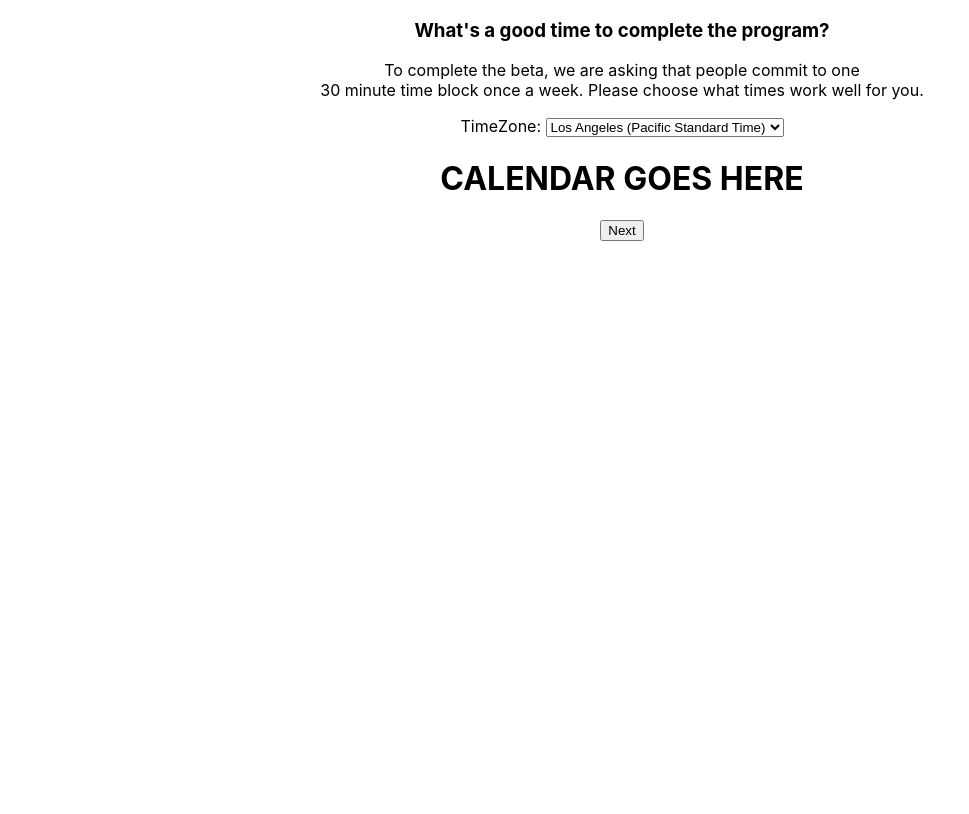
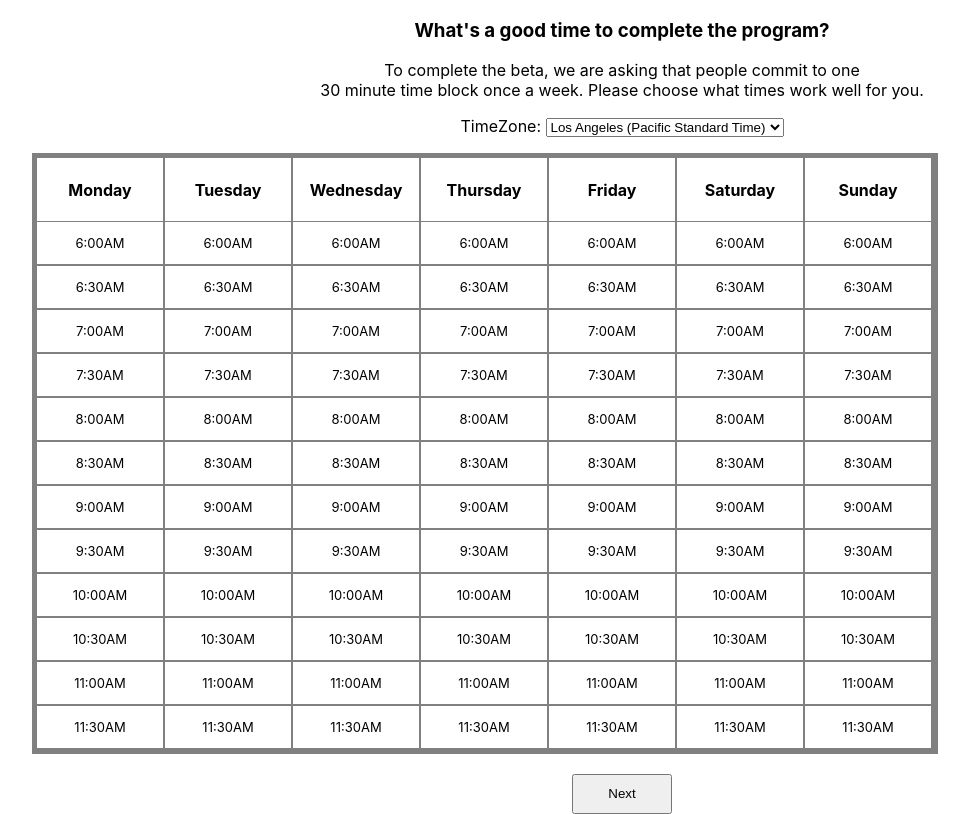
Before and after one commit to build-week-flex-together/frontend-max, a React (Create React App) app: page /user-schedule in a window 1280 px wide. Shown: the whole page, without its empty margins (18-987 px from the left). Built offline with nearby package versions, Linux system fonts and the light colour scheme.

Commit message:
Basic calendar made, no functionality yet

```diff
--- /dev/null
+++ b/src/components/UserSchedule.css
@@ -0,0 +1,29 @@
+.calendar {
+display: flex;
+flex-direction: row;
+justify-content: center;
+justify-content: space-evenly;
+width: 70%;
+border: 5px solid gray;
+margin-left: 50px;
+margin-right: 50px;
+
+}
+
+.column {
+   border-right: 2px solid gray;
+   width: 150px;
+
+}
+
+.time {
+    border-bottom: 1px solid gray;
+    border-top: 1px solid gray;
+    font-size: 13px;
+}
+
+
+button {
+    height: 40px;
+    width: 100px;
+}
--- a/src/components/UserSchedule.js
+++ b/src/components/UserSchedule.js
@@ -1,12 +1,42 @@
 import React from 'react';
 import { Link } from 'react-router-dom';
+import './UserSchedule.css'
+
+const days = [
+    'Monday',
+    'Tuesday',
+    'Wednesday',
+    'Thursday',
+    'Friday',
+    'Saturday',
+    'Sunday'
+]
+
+const timeSlots = [
+'6:00AM',
+'6:30AM',
+'7:00AM',
+'7:30AM',
+'8:00AM',
+'8:30AM',
+'9:00AM',
+'9:30AM',
+'10:00AM',
+'10:30AM',
+'11:00AM',
+'11:30AM',
+]
+
+
 
 class UserSchedule extends React.Component {
+
     constructor() {
         super();
         this.state = {
             timezone: '',
-            availabilityTimes: []
+            availabilityTimes: [],
+
         }
     }
 
@@ -20,6 +50,8 @@ class UserSchedule extends React.Component {
     handleChange = (event) => {
         this.setState({timezone: event.target.value});
       }
+
+
 
 
     render() {
@@ -38,7 +70,25 @@ class UserSchedule extends React.Component {
 
                 </select></p>
 
-                <h1>CALENDAR GOES HERE</h1>
+
+                {/* Set to flexbox for calendar class for rows */}
+                <div className='calendar'>
+                {days.map(day => (
+                    <div className='column' key={day}>
+                    <h4>{day}</h4>
+                    {/* time slots class */}
+                    <div className='time-slots'>
+                    {timeSlots.map(time => (
+                        <div className='time' key={time} >
+                        <p>{time}</p>
+                        </div>
+                    ))}
+                    </div>
+                    </div>
+                ))}
+                </div>
+                <br/>
+
 
                 <Link to='/buddy-input'><button>Next</button></Link>
         </div>
```
